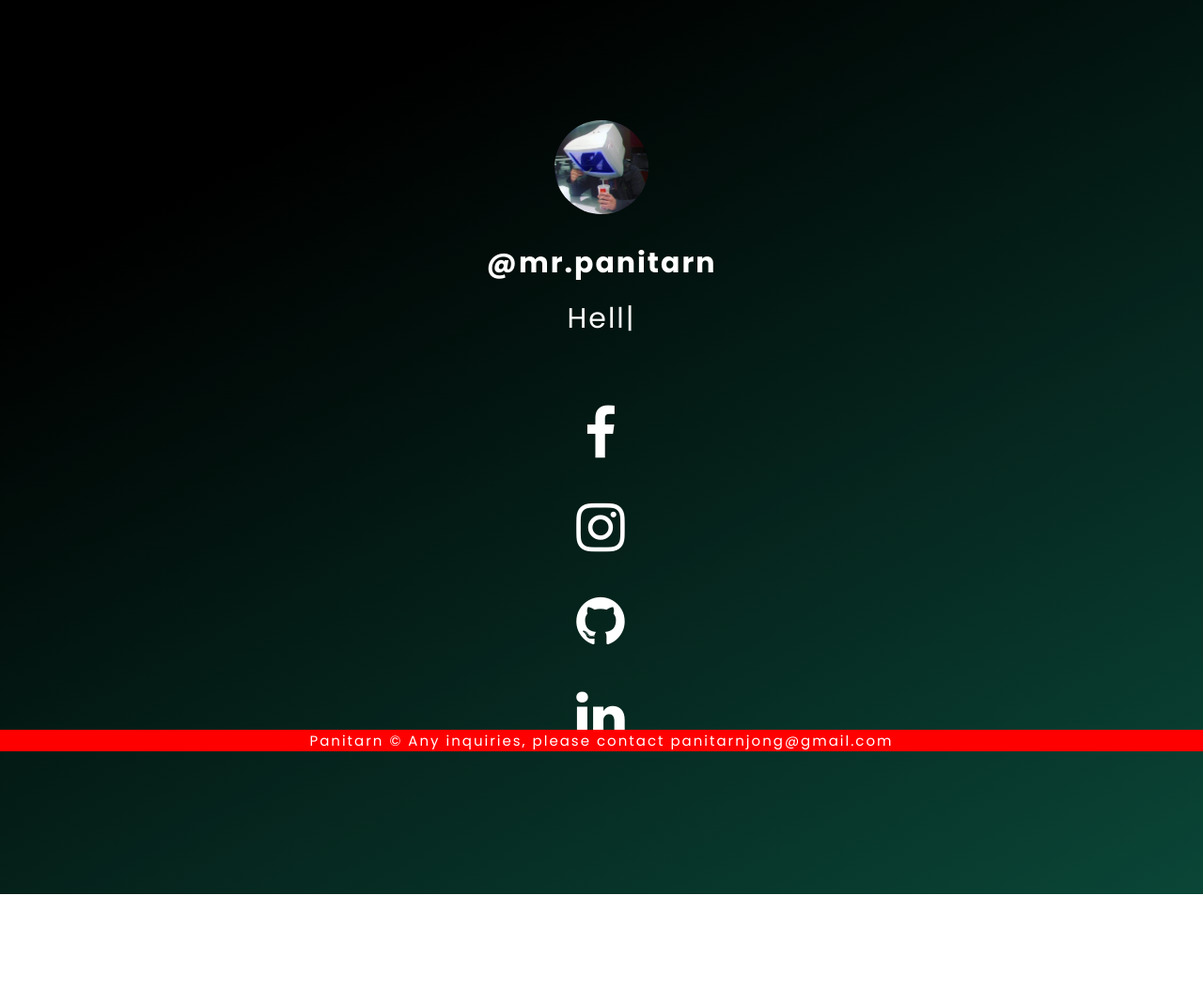
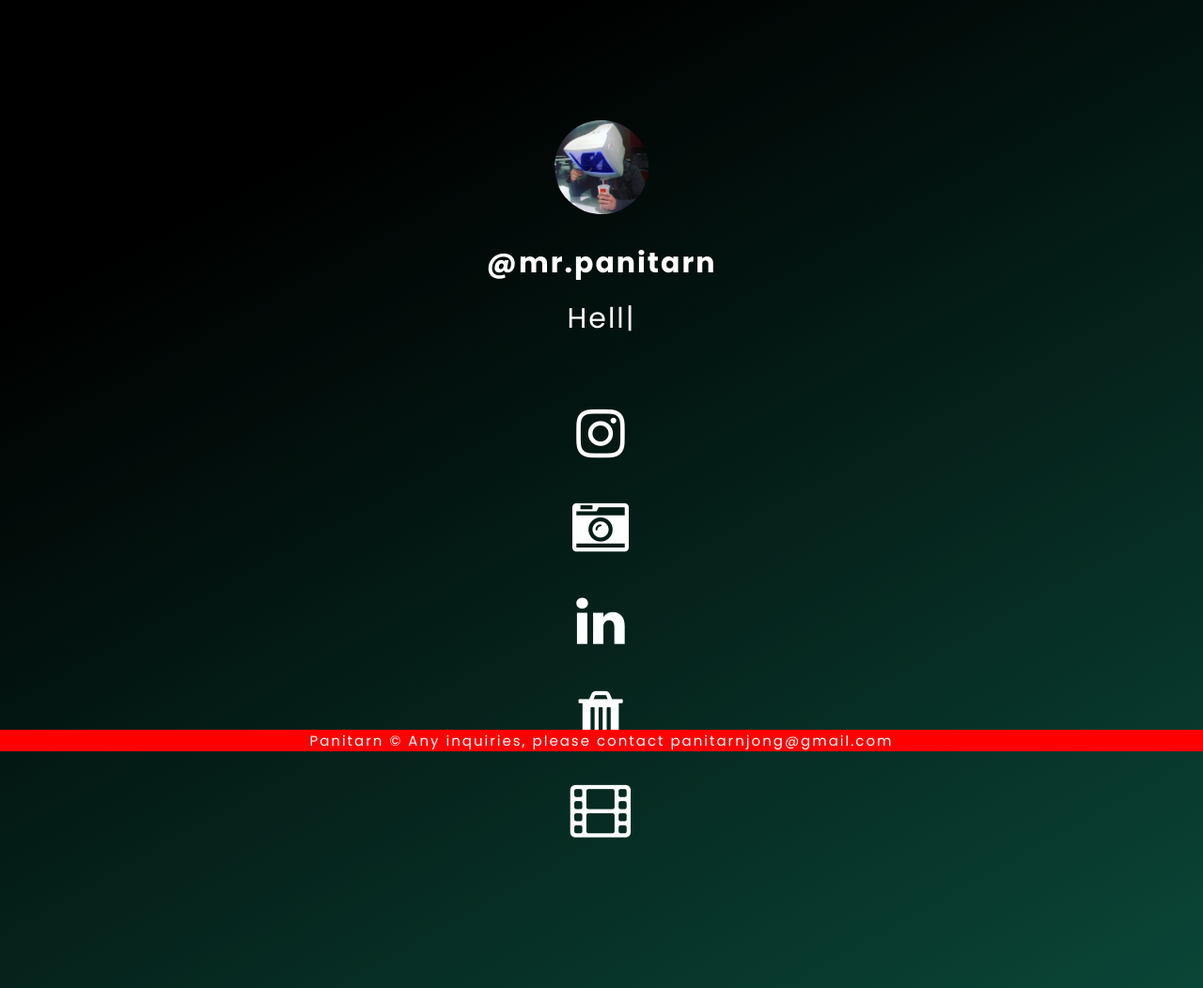
Before and after one commit to trashcan-bkk/panitarn.github.io, a plain HTML site: page index.html in a window 1280 px wide. Shown: the whole page at 94% size. Before the commit the page ends 952 px from the top, so only its background shows below. Drawn offline with nearby package versions, Linux system fonts and the light colour scheme.

Commit message:
Update link

```diff
--- a/index.html
+++ b/index.html
@@ -25,11 +25,18 @@
             })
         </script>
 
-        <!-- Links -->
-        <a href="https://www.facebook.com/pondpanitarn/" target="_blank"><i class="fa fa-facebook fa_custom fa-4x"></i></a>
+       <!-- Links -->
+        <!--
+            <a href="https://www.facebook.com/pondpanitarn/" target="_blank"><i class="fa fa-facebook fa_custom fa-4x"></i></a>
+            <a href="https://github.com/panitarn" target="_blank"><i class="fa fa-github fa_custom fa-4x"></i></a>
+        -->
+
         <a href="https://www.instagram.com/mr.panitarn/" target="_blank"><i class="fa fa-instagram fa_custom fa-4x"></i></a>
-        <a href="https://github.com/panitarn" target="_blank"><i class="fa fa-github fa_custom fa-4x"></i></a>
+        <a href="https://www.instagram.com/mr.panitarn/" target="_blank"><i class="fa fa-camera-retro fa_custom fa-4x"></i></a>
         <a href="https://www.linkedin.com/in/panitarn/" target="_blank"><i class="fa fa-linkedin fa_custom fa-4x"></i></a>
+        <a href="https://www.linkedin.com/company/trashcan-bkk/" target="_blank"><i class="fa fa-trash fa_custom fa-4x"></i></a>
+        <a href="https://letterboxd.com/mrpanitarn/" target="_blank"><i class="fa fa-film fa_custom fa-4x"></i></a>
+
     </body>
 
     <div class="footer">
```
